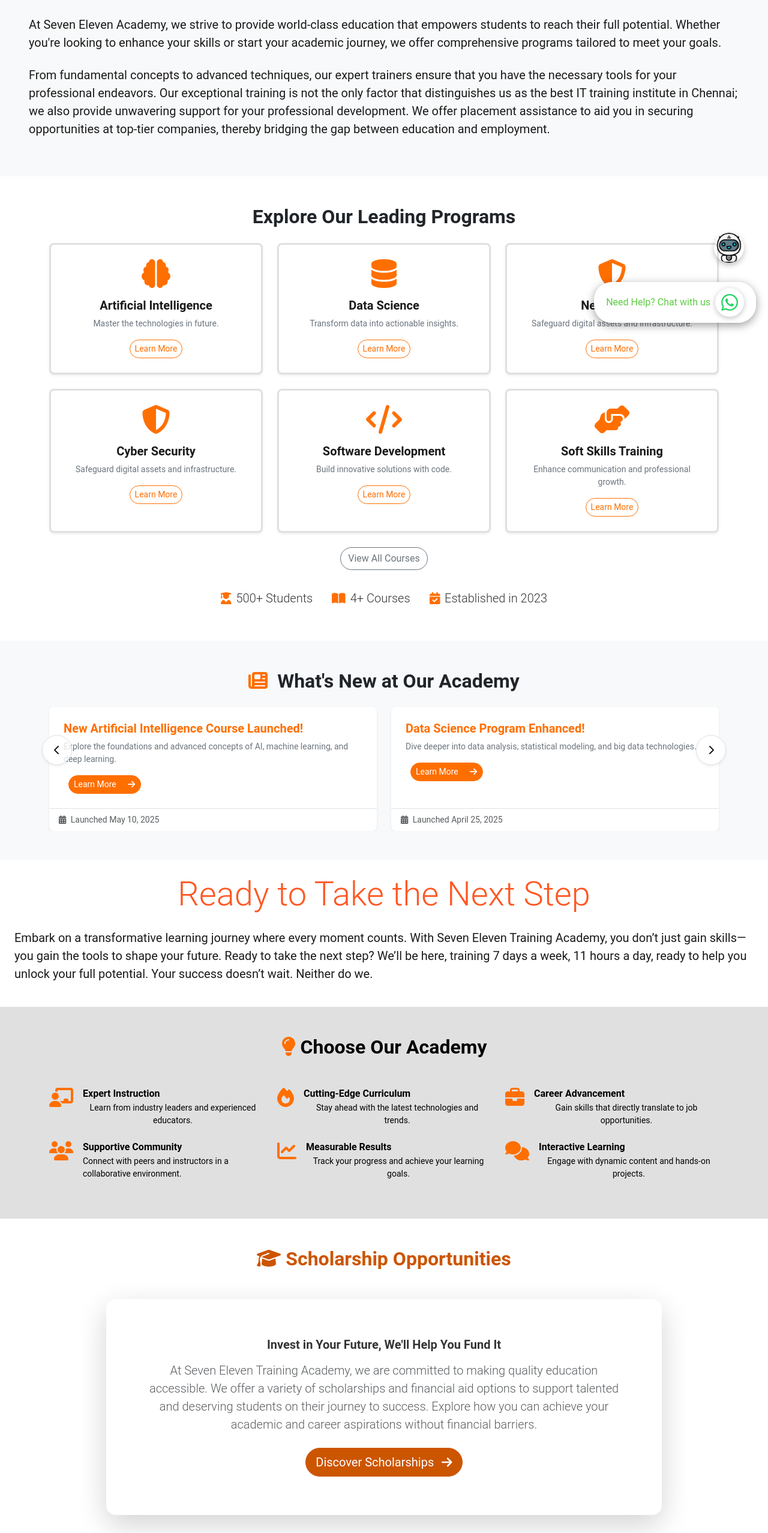
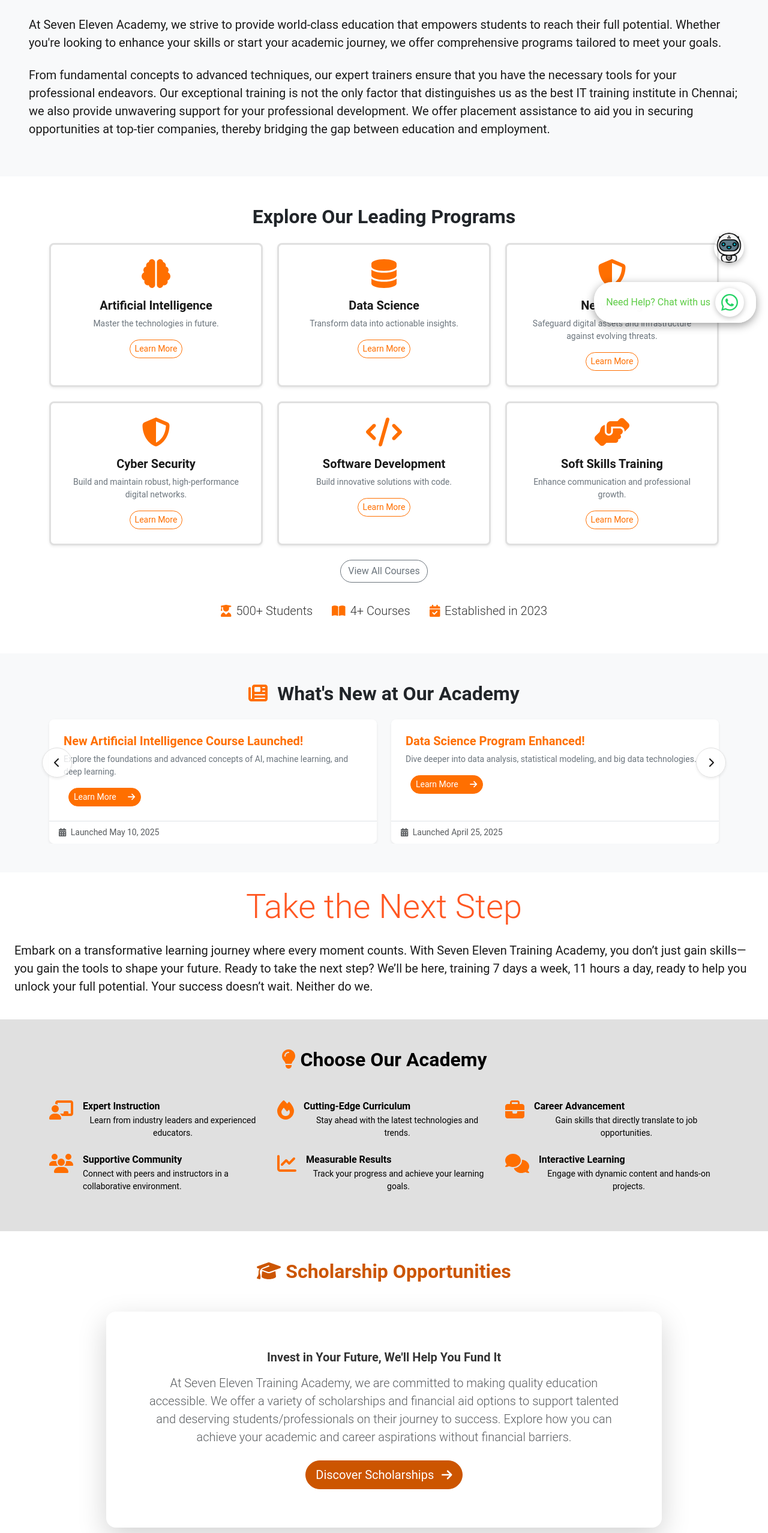
Before and after one commit to deliverykodivianTeam/7-11-Website, a React (Vite) app: page / in a window 1280 px wide. Shown: the part 242-2797 px from the top of the page at 60% size. Built offline with nearby package versions, Linux system fonts and the light colour scheme.

Commit message:
Update site

```diff
--- a/src/components/Footer.jsx
+++ b/src/components/Footer.jsx
@@ -39,7 +39,7 @@ function Footer() {
                         <div className="footer_address">
                             <h4 className="h6">T Nagar</h4>
                             <p className="text-start">Meenakshi Tower, No 13, Rajamannar St, T. Nagar, <br />Chennai, Tamil Nadu, India 600017</p>
-                            <p className="text-start">Phone: <a href="tel:+914428151406" className="text-light text-decoration-none">044 2815 1406</a></p>
+                            <p className="text-start">Phone: <a href="tel:+914428151406" className="text-light text-decoration-none">+91 9150 574201</a></p>
                         </div>
                     </div>
 
@@ -101,25 +101,26 @@ function Footer() {
         <h3 className="section-title text text-orange mb-4">Trending Courses</h3>
         <div className="d-flex flex-wrap gap-2 course-tags-container">
             {trendingCourses.map((course, index) => (
-                                <Link
+                <span
                     key={index}
-                                    to={`/courses/${course.toLowerCase().replace(/ /g, '-')}`} // Example routing
                     className="course-tag btn btn-outline-secondary btn-sm"
                 >
                     {course}
-                                </Link>
+                </span>
             ))}
         </div>
     </div>
 </div>
 
+
                 {/* Chat Widget Placeholder */}
                 {/* Note: Replace 'YOUR_WHATSAPP_NUMBER' with an actual WhatsApp number, including country code (e.g., 919876543210 for India) */}
                 <div className="chat-widget-container d-flex align-items-center justify-content-center">
                     <span className="chat-text me-2">Need Help? Chat with us</span>
-                    <a href="https://wa.me/918248879308" target="_blank" rel="noopener noreferrer" className="chat-icon">
+                   <a href="https://wa.me/919150574201" target="_blank" rel="noopener noreferrer" className="chat-icon">
   <FaWhatsapp size={32} color="#25D366" />
 </a>
+
                 </div>
 
                 {/* Copyright Section (as seen in the image's footer area) */}
--- a/src/pages/About.jsx
+++ b/src/pages/About.jsx
@@ -22,13 +22,6 @@ function About() {
         <div className="about-page-container py-0 fade-up">
             {/* Introduction Section */}
             <Container className="py-5 ">
-                <h1 className="mt-0 text-xl mb-5 text-'#cc5500' robot-text display-4 text-center"
-                style={{
-              color: '#cc5500',
-              fontSize: '3.5rem', /* Increased height of letter */
-              fontWeight: 'bold'
-            }}
-              >Seven Eleven Training Academy</h1>
 
                 <Row className="mb-5 align-items-center bg-white p-4 ">
                     <Col>
--- a/src/pages/All_Courses.jsx
+++ b/src/pages/All_Courses.jsx
@@ -44,11 +44,7 @@ const courses = [
         {/* Main Header Section */}
         <div className="row align-items-center mt-0 mb-4">
           <div className="col-12 text-center"> {/* Centered heading */}
-            <h1 className="all-courses-heading display-4 fw-bold text-orange mb-3" style={{
-              color: '#cc5500',
-              fontSize: '3.5rem',
-              fontWeight: 'bold'
-            }}>Courses Detail</h1>
+
           </div>
         </div>
 
--- a/src/pages/Contact.jsx
+++ b/src/pages/Contact.jsx
@@ -70,7 +70,7 @@ function Contact() {
               {/* Address Details */}
               <div className="address-details text-md-start text-center"> {/* Align text left on medium screens, center on small */}
                 <h3 className="academy-name">Seven Eleven Academy</h3>
-                <p className="address-line">New No 13, Old No 6, Rajamannar St, T. Nagar, Chennai, Tamil Nadu 600017</p>
+                <p className="address-line">Meenakshi Tower, No 13, Rajamannar St, T. Nagar,<br />Chennai, Tamil Nadu, India 600017</p>
                 <p className="address-landmark">Opposite to Ramakrishna Play Ground</p>
               </div>
             </div>
--- a/src/pages/Home.jsx
+++ b/src/pages/Home.jsx
@@ -157,7 +157,7 @@ function Home() {
                 <div className="card-body text-center p-4">
                   <FontAwesomeIcon icon={faShieldAlt} size="3x" className="text-primary mb-3" />
                   <h5 className="card-title fw-bold">Networking</h5>
-                  <p className="card-text small text-muted">Safeguard digital assets and infrastructure.</p>
+                  <p className="card-text small text-muted">Safeguard digital assets and infrastructure against evolving threats.</p>
                   <a href="/courses" className="btn btn-outline-primary btn-sm rounded-pill">Learn More</a>
                 </div>
               </div>
@@ -167,7 +167,7 @@ function Home() {
                 <div className="card-body text-center p-4">
                   <FontAwesomeIcon icon={faShieldAlt} size="3x" className="text-primary mb-3" />
                   <h5 className="card-title fw-bold">Cyber Security</h5>
-                  <p className="card-text small text-muted">Safeguard digital assets and infrastructure.</p>
+                  <p className="card-text small text-muted">Build and maintain robust, high-performance digital networks.</p>
                   <a href="/courses" className="btn btn-outline-primary btn-sm rounded-pill">Learn More</a>
                 </div>
               </div>
@@ -274,7 +274,7 @@ function Home() {
       {/* Join Us Today Section */}
      <div className="py-4 bg-white text-center">
   <div className="max-w-7xl mx-auto px-4">
-    <h2 className="display-4 text-3xl font-bold mb-3 text-orange">Ready to Take the Next Step</h2>
+    <h2 className="display-4 text-3xl font-bold mb-3 text-orange">Take the Next Step</h2>
     <p className="lead mt-4 text-start hero-lead">
       Embark on a transformative learning journey where every moment counts. With Seven
       Eleven Training Academy, you don’t just gain skills—you gain the tools to shape
@@ -367,7 +367,7 @@ function Home() {
                     Invest in Your Future, We'll Help You Fund It
                   </h5>
                   <p className="lead mb-4 text-muted">
-                    At Seven Eleven Training Academy, we are committed to making quality education accessible. We offer a variety of scholarships and financial aid options to support talented and deserving students on their journey to success. Explore how you can achieve your academic and career aspirations without financial barriers.
+                    At Seven Eleven Training Academy, we are committed to making quality education accessible. We offer a variety of scholarships and financial aid options to support talented and deserving students/professionals on their journey to success. Explore how you can achieve your academic and career aspirations without financial barriers.
                   </p>
                   <a href="/scholarship-details"
                      className="btn btn-warning btn-lg rounded-pill"
--- a/src/pages/ScholarshipDetails.jsx
+++ b/src/pages/ScholarshipDetails.jsx
@@ -82,7 +82,7 @@ function ScholarshipDetails() {
               <strong>Step 1: Online Application Form:</strong> Fill out the comprehensive online scholarship application form available on our portal.
             </li>
             <li className="list-group-item" style={{ backgroundColor: 'transparent', borderColor: '#eee', color: '#333' }}>
-              <strong>Step 2: Document Submission:</strong> Upload all necessary documents, including academic transcripts, income proofs, and identification.
+              <strong>Step 2: Document Submission:</strong> All the necessary documents, including academic transcripts, income proofs, and identification to be submitted.
             </li>
             <li className="list-group-item" style={{ backgroundColor: 'transparent', borderColor: '#eee', color: '#333' }}>
               <strong>Step 3: Personal Statement:</strong> Write a compelling personal statement outlining your academic achievements, career aspirations, and how this scholarship will impact your educational journey.
@@ -103,8 +103,8 @@ function ScholarshipDetails() {
             If you have any questions regarding the scholarship programs or the application process, please don't hesitate to contact our admissions and financial aid office.
           </p>
           <p style={{ color: '#555' }}>
-            Email: <a href="mailto:scholarships@example.com" style={{ color: '#cc5500', textDecoration: 'none' }}>info@sevenelevenacademy.com</a><br />
-            Phone: <a href="tel:+911234567890" style={{ color: '#cc5500', textDecoration: 'none' }}>+91 12345 67890</a>
+            Email: <a href="mailto:info@sevenelevenacademy.com" style={{ color: '#cc5500', textDecoration: 'none' }}>info@sevenelevenacademy.com</a><br />
+            Phone: <a href="tel:+91 9150 574201" style={{ color: '#cc5500', textDecoration: 'none' }}>+91 9150 574201</a>
           </p>
         </section>
       </div>
```
Lines whose indentation alone changed are shown as unchanged.
